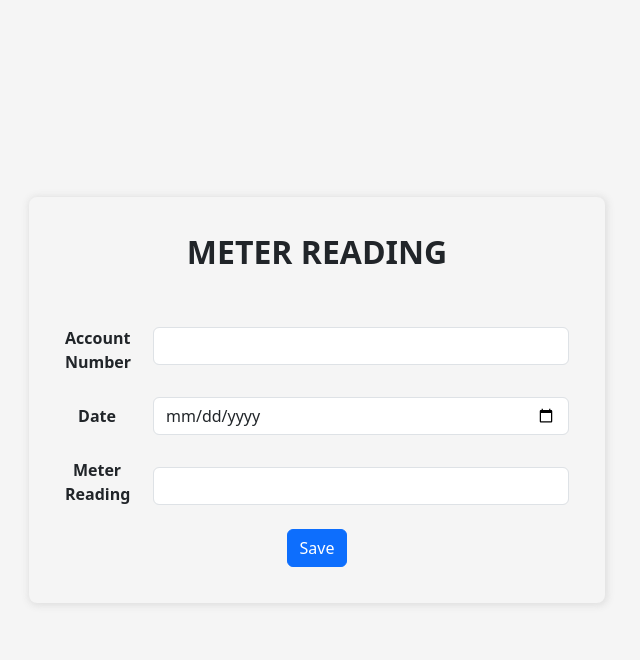
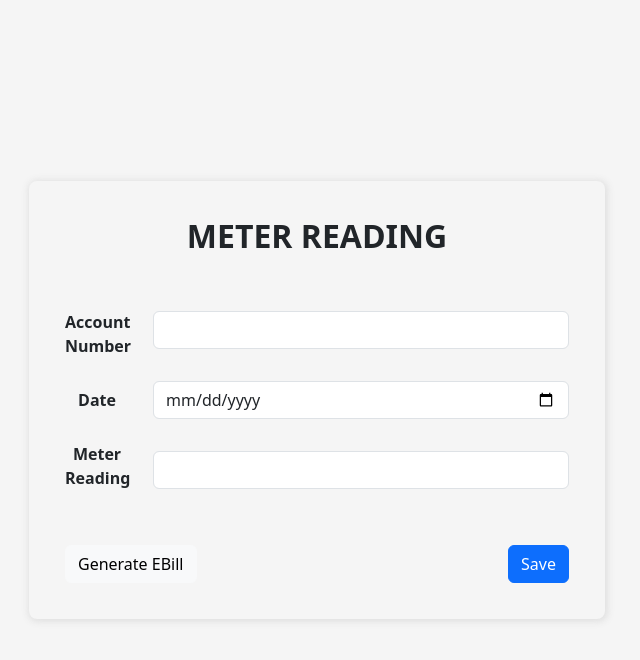
Before and after one commit to thiwaanz-GitHub/E-bill-system, a PHP site: page /meter_reading.php in a window 1280 px wide. Shown: the top 660 px of the page, without its empty margins (323-963 px from the left). Run offline with PHP 8.4, Linux system fonts and the light colour scheme.

Commit message:
added navigation buttons

```diff
--- a/meter_reading.php
+++ b/meter_reading.php
@@ -83,14 +83,19 @@ if (isset($_POST['bt_save'])) {
         </div>
       </div>
 
-      <div class="mb-3 row">
+      <div class="mb-5 row">
         <label for="m_reading" class="col-sm-2 col-form-label fw-bold">Meter Reading</label>
         <div class="col-sm-10">
           <input type="number" class="form-control mt-3" id="m_reading" name="m_reading" required>
         </div>
       </div>
 
-      <button type="submit" class="btn btn-primary " name="bt_save">Save</button>
+      <div class="d-flex justify-content-between">
+        <a href="index_customer.php">
+          <button type="button" class="btn btn-light">Generate EBill</button>
+        </a>
+        <button type="submit" class="btn btn-primary " name="bt_save">Save</button>
+      </div>
 
     </form>
   </main>
```
Also changed, not shown: index.php (+7 -1 lines), README.md.
